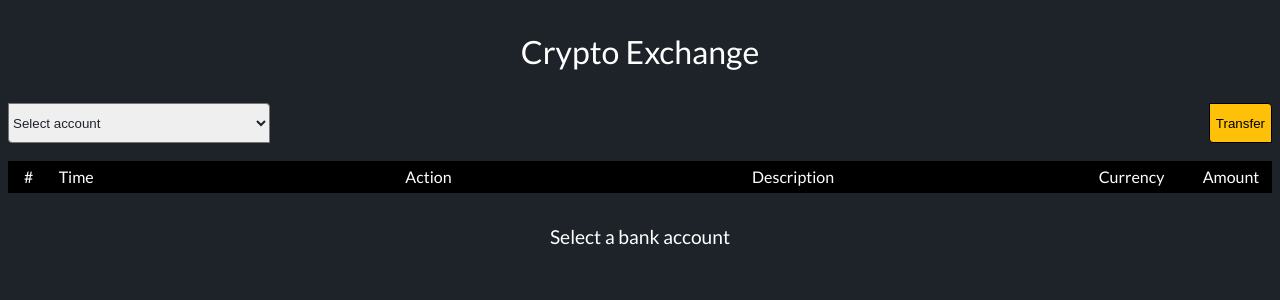
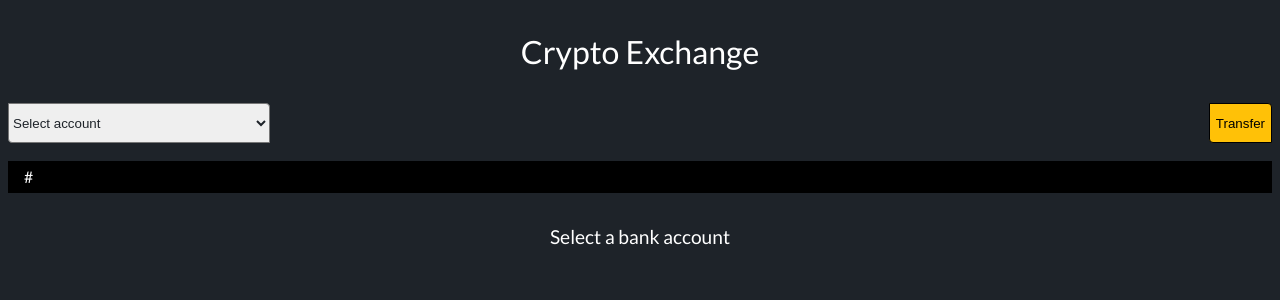
Before and after one commit to leonardovenoso/js-reactjs-crypto-exchange, a Next.js app: page / in a window 1280 px wide. Shown: the top 300 px of the page. Built offline with nearby package versions, Linux system fonts and the light colour scheme.

Commit message:
[UI] Added alignment functionality to grid table

```diff
--- a/pages/components/molecules/gridTable.js
+++ b/pages/components/molecules/gridTable.js
@@ -1,4 +1,16 @@
 import Table, { Header, Body, RowWithBorderBottom } from '../atoms/table';
+
+const alignmentStyle = alignment => {
+  if (alignment !== '') {
+    return {
+      textAlign: alignment,
+    };
+  }
+
+  return {
+    textAlign: 'inherit',
+  };
+};
 
 const GridTable = ({
   columns,
@@ -12,7 +24,9 @@ const GridTable = ({
     <Header data-cy={dataCyHeader} columns={`${'0.1fr'} ${columns}`}>
       <div>#</div>
       {columnLabels.map((label, i) => (
-        <div key={i}>{label}</div>
+        <div key={i} style={alignmentStyle(label.alignment)}>
+          {label.name}
+        </div>
       ))}
     </Header>
     <Body data-cy={dataCyBody}>
@@ -20,7 +34,7 @@ const GridTable = ({
         <RowWithBorderBottom key={i} columns={`${'0.1fr'} ${columns}`}>
           <div>{i + 1}</div>
           {listObjAttrs.map(attr => (
-            <div>{el[attr]}</div>
+            <div style={alignmentStyle(attr.alignment)}>{el[attr.name]}</div>
           ))}
         </RowWithBorderBottom>
       ))}
```
